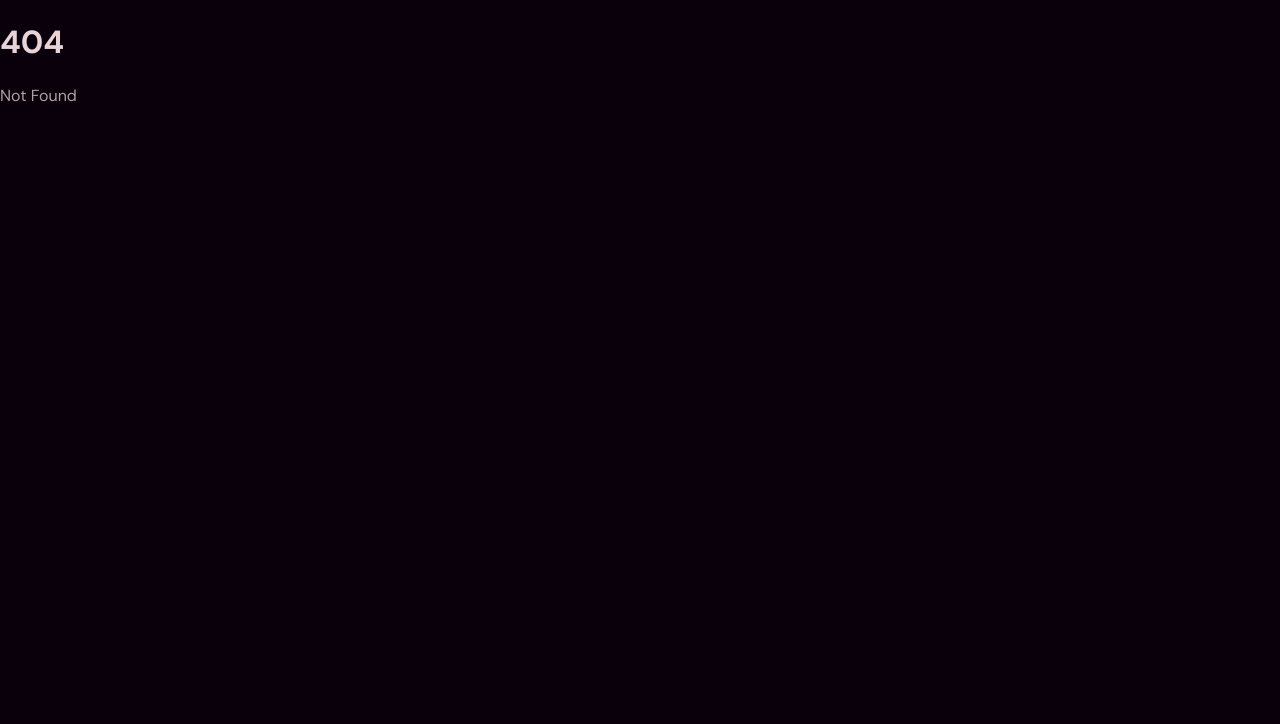
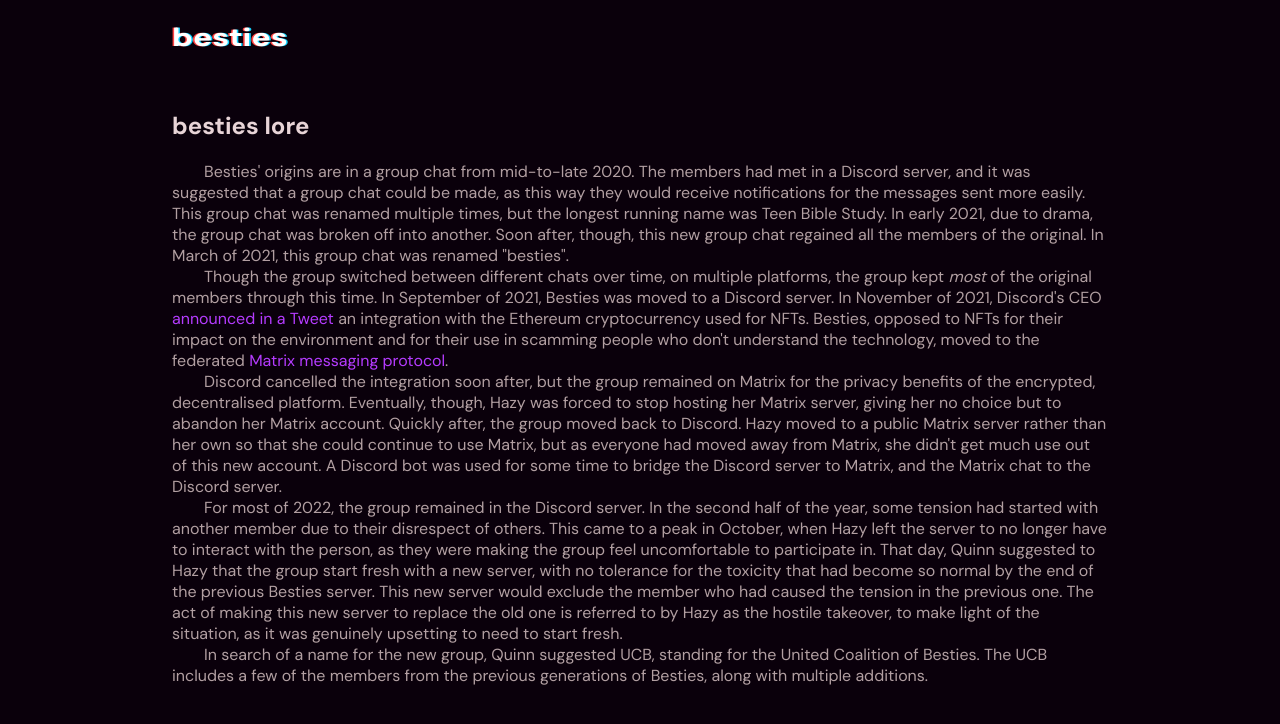
Before and after one commit to bestiesgc/besties.house, a SvelteKit app: page /lore in a window 1280 px wide. Before the commit this address had no page. Shown: the top 724 px of the page. Built offline with nearby package versions, Linux system fonts and the light colour scheme.

Commit message:
add lore page

```diff
--- a/src/app.postcss
+++ b/src/app.postcss
@@ -100,6 +100,21 @@ a:hover {
     vertical-align: middle;
 }
 
+nav {
+    display: flex;
+    justify-content: center;
+}
+.nav-inner {
+    display: flex;
+    width: 100%;
+    max-width: 1000px;
+    padding: 1rem 2rem;
+    font-size: 2rem;
+}
+nav a:hover {
+    text-decoration: none;
+}
+
 .page {
     position: relative;
     overflow-y: scroll;
@@ -137,11 +152,13 @@ a:hover {
 }
 
 .besties-heading {
+    color: var(--grey-100);
+    font-weight: 700;
     margin: 0;
     transform: scaleY(0.8);
     position: relative;
     z-index: 2;
-    --3d-anaglyph: 0.15rem;
+    --3d-anaglyph: 0.05em;
     --blend-mode: color-dodge;
 }
 
@@ -178,13 +195,17 @@ a:hover {
 .section-inner {
     width: 100%;
     max-width: 1000px;
-    padding: 0 2rem;
+    padding: 1rem 2rem;
+}
+
+.real-paragraphs p {
+    text-indent: 2rem;
 }
 
 .member-list-wrapper {
     background-image: linear-gradient(transparent, var(--violet-400) 5rem);
     width: 100%;
-    min-height: 300px;
+    min-height: var(--member-list-min-height);
     display: flex;
     flex-direction: column;
     justify-content: center;
--- /dev/null
+++ b/src/routes/lore/+page.svelte
@@ -0,0 +1,106 @@
+<svelte:head>
+    <title>besties lore</title>
+
+    <meta name="title" content="besties lore">
+    <meta name="description" content="the sacred texts">
+
+    <meta property="og:type" content="website">
+    <meta property="og:url" content="https://besties.house/">
+    <meta property="og:title" content="besties lore">
+    <meta property="og:description" content="the sacred texts">
+    <meta property="og:image" content="https://besties.house/besties-thumb.png">
+
+    <meta property="twitter:card" content="summary_large_image">
+    <meta property="twitter:url" content="https://besties.house/">
+    <meta property="twitter:title" content="besties lore">
+    <meta property="twitter:description" content="the sacred texts">
+    <meta property="twitter:image" content="https://besties.house/besties-thumb.png">
+</svelte:head>
+
+<div class="page">
+    <nav>
+        <div class="nav-inner">
+            <a href="/">
+                <p class="besties-heading">besties</p>
+            </a>
+        </div>
+    </nav>
+
+    <div class="section">
+        <div class="section-inner real-paragraphs">
+            <h2>besties lore</h2>
+            <p>
+                Besties' origins are in a group chat from mid-to-late 2020. The members had met in a Discord
+                server, and it was suggested that a group chat could be made, as this way they would receive
+                notifications for the messages sent more easily.
+                This group chat was renamed multiple times, but the longest running name was Teen Bible Study.
+                In early 2021, due to drama, the group chat was broken off into another.
+                Soon after, though, this new group chat regained all the members of the original.
+                In March of 2021, this group chat was renamed "besties".
+            </p>
+            <p>
+                Though the group switched between different chats over time, on multiple platforms,
+                the group kept <em>most</em> of the original members through this time.
+                In September of 2021, Besties was moved to a Discord server.
+                In November of 2021, Discord's CEO
+                <a href="https://twitter.com/jasoncitron/status/1457841222995693570">announced in a Tweet</a>
+                an integration with the Ethereum cryptocurrency used for NFTs. Besties,
+                opposed to NFTs for their impact on the environment and for their use in
+                scamming people who don't understand the technology, moved to the federated
+                <a href="https://matrix.org/">Matrix messaging protocol</a>.
+            </p>
+            <p>
+                Discord cancelled the integration soon after, but the group remained on Matrix for
+                the privacy benefits of the encrypted, decentralised platform. Eventually, though,
+                Hazy was forced to stop hosting her Matrix server, giving her no choice but to abandon
+                her Matrix account. Quickly after, the group moved back to Discord. Hazy moved to a public Matrix server
+                rather than her own so that she could continue to use Matrix, but as everyone had
+                moved away from Matrix, she didn't get much use out of this new account. A Discord
+                bot was used for some time to bridge the Discord server to Matrix, and the Matrix
+                chat to the Discord server.
+            </p>
+            <p>
+                For most of 2022, the group remained in the Discord server. In the second half of the
+                year, some tension had started with another member due to their disrespect of others.
+                This came to a peak in October, when Hazy left the server to no longer have to interact
+                with the person, as they were making the group feel uncomfortable to participate in.
+                That day, Quinn suggested to Hazy that the group start fresh with a new server, with no
+                tolerance for the toxicity that had become so normal by the end of the previous Besties server.
+                This new server would exclude the member who had caused the tension in the previous one.
+                The act of making this new server to replace the old one is referred to by Hazy as the hostile takeover,
+                to make light of the situation, as it was genuinely upsetting to need to start fresh.
+            </p>
+            <p>
+                In search of a name for the new group, Quinn suggested UCB, standing for the United Coalition of Besties.
+                The UCB includes a few of the members from the previous generations of Besties, along with
+                multiple additions.
+            </p>
+        </div>
+    </div>
+
+</div>
+
+<style>
+    @keyframes blur {
+        0% {
+            background-color: black;
+            /* rotateZ(-20deg) */
+            transform: rotate3d(1, 1, -1, 80deg);
+            filter: blur(10px) brightness(5) hue-rotate(-43deg);
+        }
+
+        50% {
+            background-color: black;
+            /* rotateZ(-20deg) */
+            filter: blur(12px) brightness(8) hue-rotate(-21deg);
+        }
+        100% {
+            background-color: transparent;
+        }
+    }
+    .section-inner {
+        background-color: black;
+        overflow: hidden;
+        animation: 4s blur forwards ease-in-out;
+    }
+</style>
```
